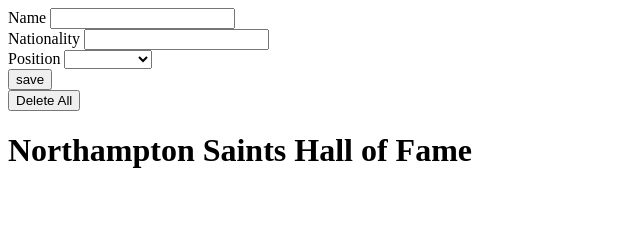
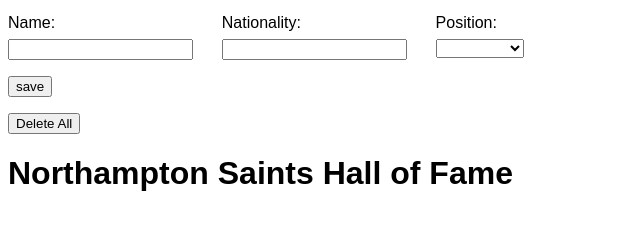
Before and after one commit to awmcf/northampton-saints-javascript-homework, a plain HTML site: page index.html in a window 1280 px wide. Shown: the whole page, without its empty margins (0-640 px from the left). Drawn offline with Linux system fonts and the light colour scheme.

Commit message:
Stylised with some CSS

```diff
--- a/css/main.css
+++ b/css/main.css
@@ -0,0 +1,40 @@
+body {
+  font-family: fantasy;
+}
+
+#form-wrapper {
+  width: 100%;
+  display: flex;
+  flex-direction: row;
+}
+
+.form-item {
+  margin-right: 1.8rem;
+}
+
+label.primary {
+  display: block;
+  margin: 0.4em 0;
+}
+
+label::after {
+  content: ":";
+}
+
+button, input[type="submit"] {
+  margin-top: 1rem;
+}
+
+#hall-of-fame {
+  display: flex;
+  flex-wrap: wrap;
+  list-style-type: none;
+}
+
+.reading-list-item {
+  margin: 0.5rem 0.5rem;
+  padding: 0.5rem 0.8rem;
+  border: 1px solid #20437c;
+  border-radius: 5%;
+  background: #ddeaff;
+}
--- a/index.html
+++ b/index.html
@@ -20,8 +20,8 @@
         </div>
 
         <div class="form-item">
-          <label for="category" class="primary">Position</label>
-          <select id="category">
+          <label for="position" class="primary">Position</label>
+          <select id="position">
             <option value="" disabled selected></option>
             <option value="Prop">Prop</option>
             <option value="Hooker">Hooker</option>
```
